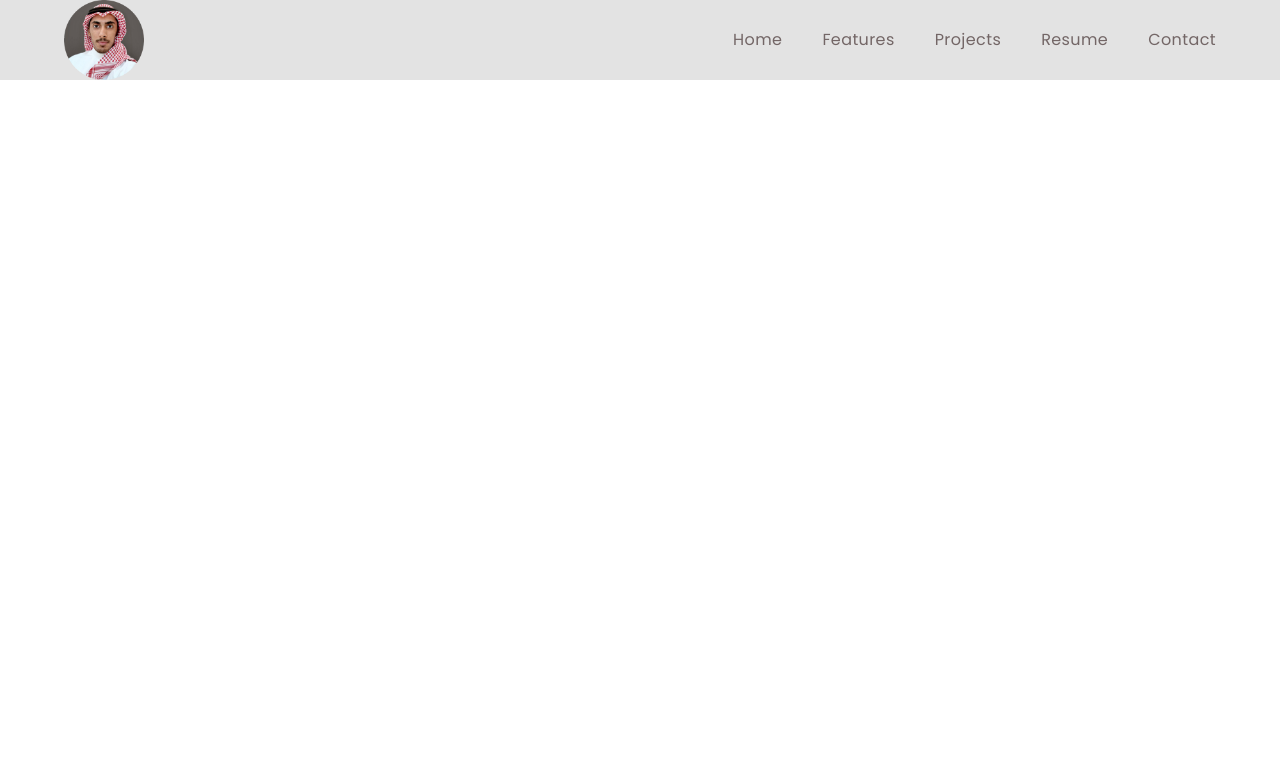
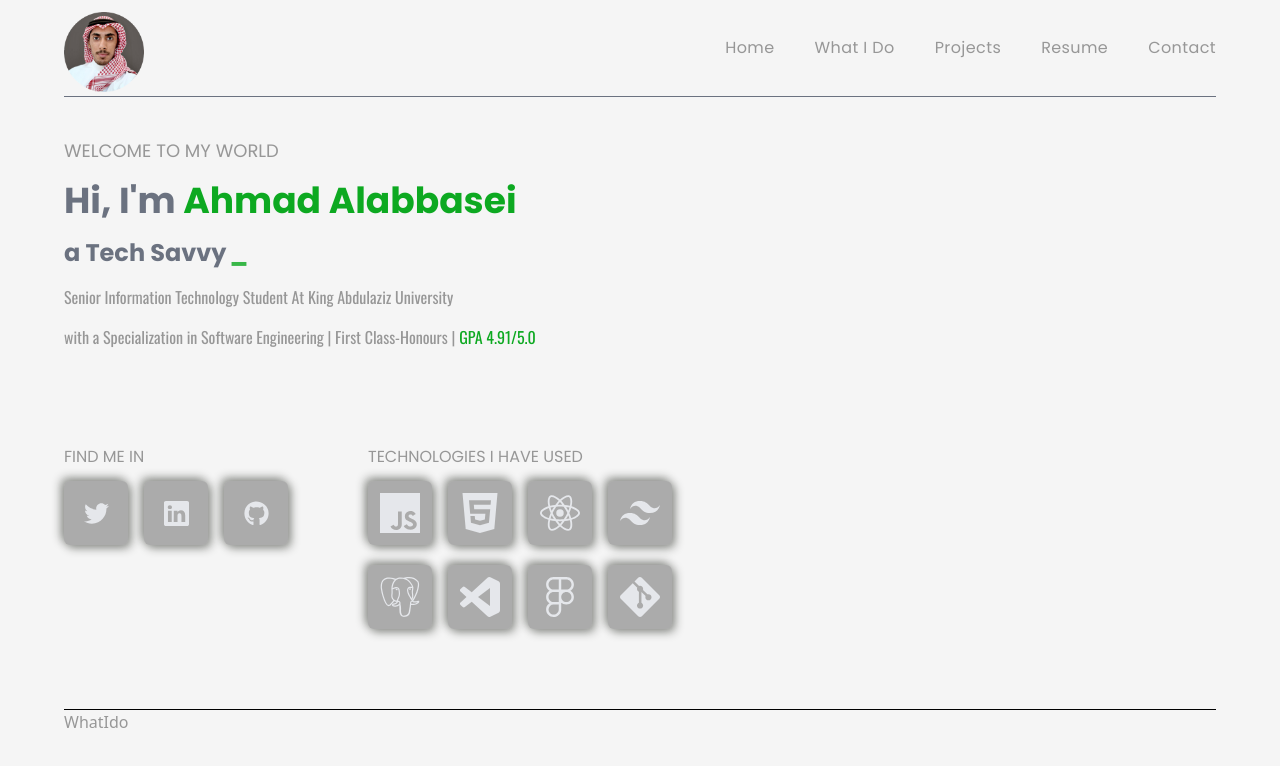
Before and after one commit to AhmadRFC/alabbasei.com, a React (Create React App) app: page / in a window 1280 px wide. Shown: the top 766 px of the page. Built offline with nearby package versions, Linux system fonts and the light colour scheme.

Commit message:
added banner

```diff
--- a/package.json
+++ b/package.json
@@ -9,7 +9,10 @@
     "ajv": "^8.12.0",
     "react": "^18.2.0",
     "react-dom": "^18.2.0",
+    "react-icons": "^4.10.1",
     "react-scripts": "5.0.1",
+    "react-scroll": "^1.8.9",
+    "react-simple-typewriter": "^5.0.1",
     "sass": "^1.63.6",
     "scss": "^0.2.4",
     "typescript": "^5.1.3",
@@ -41,6 +44,5 @@
   },
   "devDependencies": {
     "tailwindcss": "^3.3.2"
-
   }
 }
--- a/src/App.jsx
+++ b/src/App.jsx
@@ -1,11 +1,15 @@
 import React from "react";
 import Navbar from "./components/navbar/Navbar";
+import Banner from "./components/banner/Banner";
+import WhatIDo from "./components/WhatIDo/WhatIDo";
 
 function App() {
   return (
     <div className="w-full h-auto bg-bodyColor text-lightText">
       <div className="max-w-screen-xl mx-auto px-16">
         <Navbar />
+        <Banner />
+        <WhatIDo />
       </div>
     </div>
   );
--- a/src/components/Header.jsx
+++ /dev/null
@@ -1,15 +0,0 @@
-import React from "react";
-
-const Header = () => {
-  return (
-    <div className="header">
-      <div className="header__wrapper">
-        <div className="header__container">
-          <h1 className='text-blue-500 bg-gray-400'>Testtt</h1>
-        </div>
-      </div>
-    </div>
-  );
-};
-
-export default Header;
--- /dev/null
+++ b/src/components/WhatIDo/WhatIDo.jsx
@@ -0,0 +1,9 @@
+import React from 'react'
+
+const WhatIDo = () => {
+  return (
+    <section id='WhatIDo' className='w-full h-[800px] pb-20 flex border-b-[1px] border-b-black'>WhatIdo</section>
+  )
+}
+
+export default WhatIDo
--- /dev/null
+++ b/src/components/banner/Banner.jsx
@@ -0,0 +1,18 @@
+import React from "react";
+import LeftBanner from "./LeftBanner";
+
+const Banner = () => {
+
+  return (
+    <section
+      id="home"
+      className="w-full pt-10 pb-20 flex items-center border-b-[1px] font-titleFont border-b-black"
+    >
+
+      <LeftBanner />
+      <div className="w-1/7"></div>
+    </section>
+  );
+};
+
+export default Banner;
--- /dev/null
+++ b/src/components/banner/LeftBanner.jsx
@@ -0,0 +1,114 @@
+import React from 'react'
+import { useTypewriter, Cursor } from "react-simple-typewriter";
+import { FaTwitter, FaGithub } from "react-icons/fa";
+import { BsLinkedin } from "react-icons/bs";
+import {
+  SiTailwindcss,
+  SiJavascript,
+  SiHtml5,
+  SiPostgresql,
+  SiGit,
+  SiVisualstudiocode,
+  SiFigma,
+  SiReact,
+} from "react-icons/si";
+
+const LeftBanner = () => {
+    const [text] = useTypewriter({
+        words: ["Passionate Learner", "Software Engineer", "Tech Savvy"],
+        loop: true,
+        typeSpeed: 30,
+        deleteSpeed: 10,
+        delaySpeed: 1500,
+      });
+  return (
+    <div className="w-1/7 flex flex-col gap-24">
+    <div className="flex flex-col gap-4">
+      <h4 className="text-lg font-normal">WELCOME TO MY WORLD</h4>
+      <h1 className="text-4xl font-bold text-gray-500">
+        Hi, I'm
+        <span className="text-designColor capitalize">
+          {" "}
+          Ahmad Alabbasei
+        </span>
+      </h1>
+      <h2 className="text-2xl font-bold text-gray-500">
+        a <span>{text}</span>
+        <Cursor
+          cursorBlinking="false"
+          cursorStyle="_"
+          cursorColor="#0da921"
+        />
+      </h2>
+      <p className="text-base font-bodyFont w-90">
+        Senior Information Technology Student At King Abdulaziz University
+      </p>
+
+      <div className="flex items-center">
+        <p className="text-base font-bodyFont w-90">
+          with a Specialization in Software Engineering | First
+          Class-Honours |
+        </p>
+        <p className="text-designColor font-bodyFont capitalize ml-1">
+          GPA 4.91/5.0
+        </p>
+      </div>
+    </div>
+
+    <div className="flex justify-between">
+      <div>
+        <h2 className="text-base uppercase font-titleFont mb-3">
+          Find me in
+        </h2>
+        <div className="flex gap-4">
+          <span className="w-16 h-16 bg-black bg-opacity-30 text-gray-200 text-xl inline-flex items-center justify-center rounded-md shadow-shadowOne hover:bg-opacity-40 hover:-translate-y-1 transition-all hover:text-designColor cursor-pointer duration-300">
+            <FaTwitter size={25}/>
+          </span>
+          <span className="w-16 h-16 bg-black bg-opacity-30 text-gray-200 text-xl inline-flex items-center justify-center rounded-md shadow-shadowOne hover:bg-opacity-40 hover:-translate-y-1 transition-all hover:text-designColor cursor-pointer duration-300">
+            <BsLinkedin size={25}/>
+          </span>
+          <span className="w-16 h-16 bg-black bg-opacity-30 text-gray-200 text-xl inline-flex items-center justify-center rounded-md shadow-shadowOne transform hover:bg-opacity-40 hover:-translate-y-2 transition-all hover:text-designColor cursor-pointer duration-300">
+            <FaGithub size={25}/>
+          </span>
+        </div>
+      </div>
+      <div>
+        <h2 className="text-base uppercase font-titleFont mb-3 ml-20">
+          Technologies I have Used
+        </h2>
+        <div className="flex gap-4 ml-20">
+          <span className="w-16 h-16 bg-black bg-opacity-30 text-gray-200 text-xl inline-flex items-center justify-center rounded-md shadow-shadowOne hover:bg-opacity-40 hover:-translate-y-1 transition-all hover:text-designColor cursor-pointer duration-300">
+              <SiJavascript size={40}/>
+            </span>
+            <span className="w-16 h-16 bg-black bg-opacity-30 text-gray-200 text-xl inline-flex items-center justify-center rounded-md shadow-shadowOne hover:bg-opacity-40 hover:-translate-y-1 transition-all hover:text-designColor cursor-pointer duration-300">
+              <SiHtml5 size={40}/>
+            </span>
+            <span className="w-16 h-16 bg-black bg-opacity-30 text-gray-200 text-xl inline-flex items-center justify-center rounded-md shadow-shadowOne hover:bg-opacity-40 hover:-translate-y-1 transition-all hover:text-designColor cursor-pointer duration-300">
+              <SiReact size={40}/>
+            </span>
+            <span className="w-16 h-16 bg-black bg-opacity-30 text-gray-200 text-xl inline-flex items-center justify-center rounded-md shadow-shadowOne hover:bg-opacity-40 hover:-translate-y-1 transition-all hover:text-designColor cursor-pointer duration-300">
+              <SiTailwindcss size={40}/>
+            </span>
+
+        </div>
+        <div className="flex gap-4 ml-20 mt-5">
+        <span className="w-16 h-16 bg-black bg-opacity-30 text-gray-200 text-xl inline-flex items-center justify-center rounded-md shadow-shadowOne hover:bg-opacity-40 hover:-translate-y-1 transition-all hover:text-designColor cursor-pointer duration-300">
+              <SiPostgresql size={40}/>
+            </span>
+            <span className="w-16 h-16 bg-black bg-opacity-30 text-gray-200 text-xl inline-flex items-center justify-center rounded-md shadow-shadowOne hover:bg-opacity-40 hover:-translate-y-1 transition-all hover:text-designColor cursor-pointer duration-300">
+              <SiVisualstudiocode size={40}/>
+            </span>
+            <span className="w-16 h-16 bg-black bg-opacity-30 text-gray-200 text-xl inline-flex items-center justify-center rounded-md shadow-shadowOne hover:bg-opacity-40 hover:-translate-y-1 transition-all hover:text-designColor cursor-pointer duration-300">
+              <SiFigma size={40}/>
+            </span>
+            <span className="w-16 h-16 bg-black bg-opacity-30 text-gray-200 text-xl inline-flex items-center justify-center rounded-md shadow-shadowOne hover:bg-opacity-40 hover:-translate-y-1 transition-all hover:text-designColor cursor-pointer duration-300">
+              <SiGit size={40}  />
+            </span>
+        </div>
+      </div>
+    </div>
+  </div>
+  )
+}
+
+export default LeftBanner
--- a/src/components/navbar/Navbar.jsx
+++ b/src/components/navbar/Navbar.jsx
@@ -1,12 +1,13 @@
 import React from "react";
 import { logo } from "../../assets/index";
+import { Link } from "react-scroll";
 import { navLinksdata } from "../../constants";
 
 const Navbar = () => {
   return (
-    <div className="w-full h-20 mx-auto flex justify-between items-center font-titleFont">
+    <div className="w-full h-21 mx-auto flex justify-between items-center font-titleFont border-b-[1px] border-b-gray-500">
       <div>
-        <img src={logo} alt="logo" className="w-20" />
+        <img src={logo} alt="logo" className="w-20 mt-3 mb-1" />
       </div>
       <div>
         <ul className="flex items-center gap-10">
@@ -15,7 +16,16 @@ const Navbar = () => {
               className="text-base font-normal text-lightText tracking-wide cursor-pointer hover:text-designColor duration-500"
               key={_id}
             >
-              {title}
+              <Link
+                activeClass="active"
+                to={link}
+                spy={true}
+                smooth={true}
+                offset={-70}
+                duration={500}
+              >
+                {title}
+              </Link>
             </li>
           ))}
         </ul>
--- a/src/constants/index.jsx
+++ b/src/constants/index.jsx
@@ -6,8 +6,8 @@ export const navLinksdata = [
   },
   {
     _id: 1002,
-    title: "Features",
-    link: "features",
+    title: "What I Do",
+    link: "WhatIDo",
   },
   {
     _id: 1003,
--- a/src/index.css
+++ b/src/index.css
@@ -2,3 +2,7 @@
 @tailwind base;
 @tailwind components;
 @tailwind utilities;
+
+@Layer components {
+
+}
--- a/src/index.jsx
+++ b/src/index.jsx
@@ -1,12 +1,10 @@
 import React from 'react';
 import ReactDOM from 'react-dom/client';
 import './index.css';
-import Header from './components/Header';
 import App from './App';
 const root = ReactDOM.createRoot(document.getElementById('root'));
 root.render(
   <React.StrictMode>
     <App />
-    {/* <Header /> */}
   </React.StrictMode>
 );
--- a/tailwind.config.js
+++ b/tailwind.config.js
@@ -10,13 +10,13 @@ module.exports = {
         titleFont: ["Poppins", "sans-serif"],
       },
       colors: {
-        bodyColor: "#e3e3e3",
-        lightText: "#736666",
+        bodyColor: "#f5f5f5",
+        lightText: "#979797",
         boxBg: "lineaer-gradiant(90deg, ##22241e, ##262b23)",
-        designColor: "#98d900",
+        designColor: "#0da921",
       },
       boxShadow: {
-        shadowOne: "10px 10px 19px #20221c, -10px -10px 19px #282d24",
+        shadowOne: "3px 3px 10px #8d8f8b, -3px -3px 10px #8d8f8b",
       },
     },
   },
```
Also changed, not shown: 1 other file (tests, documents, lock files or other folders).
